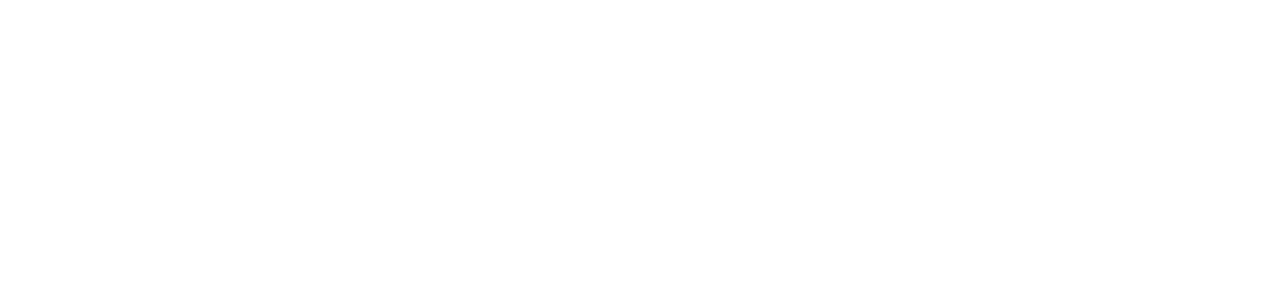
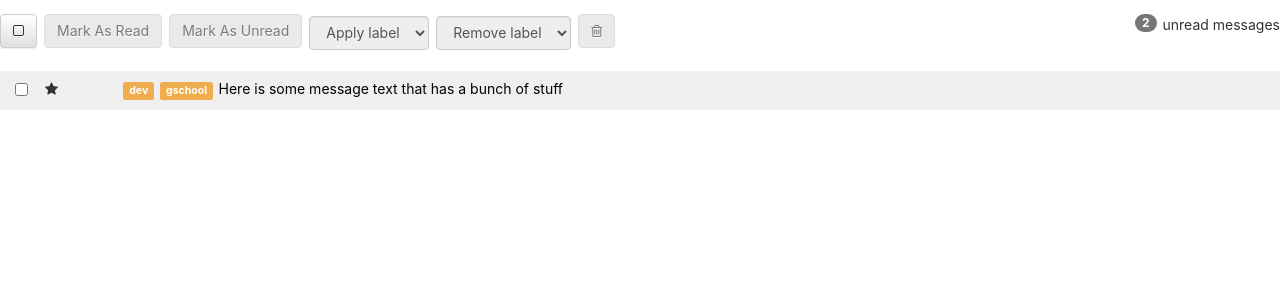
Before and after one commit to tehreemjavid/react-inbox, a React (Create React App) app: page / in a window 1280 px wide. Shown: the top 300 px of the page. Built offline with nearby package versions, Linux system fonts and the light colour scheme.

Commit message:
added messages and toolbar

```diff
--- a/src/App.js
+++ b/src/App.js
@@ -1,10 +1,17 @@
 import React, { Component } from 'react';
 import './App.css';
+
+import Toolbar from './Components/Toolbar'
+import MessageList from './Components/MessageList'
+
 
 class App extends Component {
   render() {
     return (
     <div className="App-link" >
+      <Toolbar />
+      <MessageList />
+
 
       </div>
     );
--- a/src/Components/Message.js
+++ b/src/Components/Message.js
@@ -0,0 +1,32 @@
+import React, { Component } from 'react'
+
+const Message = (props) => {
+    return (
+
+        <div>
+          <div className="row message read">
+    <div className="col-xs-1">
+      <div className="row">
+        <div className="col-xs-2">
+          <input type="checkbox" />
+        </div>
+        <div className="col-xs-2">
+          <i className="star fa fa-star"></i>
+        </div>
+      </div>
+    </div>
+    <div className="col-xs-11">
+      <span className="label label-warning">dev</span>
+      <span className="label label-warning">gschool</span>
+      <a href="#">
+        Here is some message text that has a bunch of stuff
+      </a>
+    </div>
+  </div>
+        </div>
+      )
+}
+
+
+
+export default Message
--- a/src/Components/MessageList.js
+++ b/src/Components/MessageList.js
@@ -0,0 +1,15 @@
+import React, { Component } from 'react'
+import Message from './Message'
+
+
+ class MessageList extends Component {
+  render() {
+    return (
+      <div>
+        <Message />
+      </div>
+    )
+  }
+}
+
+export default MessageList
--- a/src/Components/Toolbar.js
+++ b/src/Components/Toolbar.js
@@ -0,0 +1,51 @@
+import React, { Component } from 'react'
+import { className } from 'postcss-selector-parser';
+
+ class Toolbar extends Component {
+  render() {
+    return (
+      <div>
+        <div className="row toolbar">
+  <div className="col-md-12">
+    <p className="pull-right">
+      <span className="badge badge">2</span>
+      unread messages
+    </p>
+
+    <button className="btn btn-default">
+      <i className="fa fa-square-o"></i>
+    </button>
+
+    <button className="btn btn-default" disabled="disabled">
+      Mark As Read
+    </button>
+
+    <button className="btn btn-default" disabled="disabled">
+      Mark As Unread
+    </button>
+
+    <select className="form-control label-select" disabled="disabled">
+      <option>Apply label</option>
+      <option value="dev">dev</option>
+      <option value="personal">personal</option>
+      <option value="gschool">gschool</option>
+    </select>
+
+    <select className="form-control label-select" disabled="disabled">
+      <option>Remove label</option>
+      <option value="dev">dev</option>
+      <option value="personal">personal</option>
+      <option value="gschool">gschool</option>
+    </select>
+
+    <button className="btn btn-default" disabled="disabled">
+      <i className="fa fa-trash-o"></i>
+    </button>
+  </div>
+</div>
+      </div>
+    )
+  }
+}
+
+export default Toolbar
```
